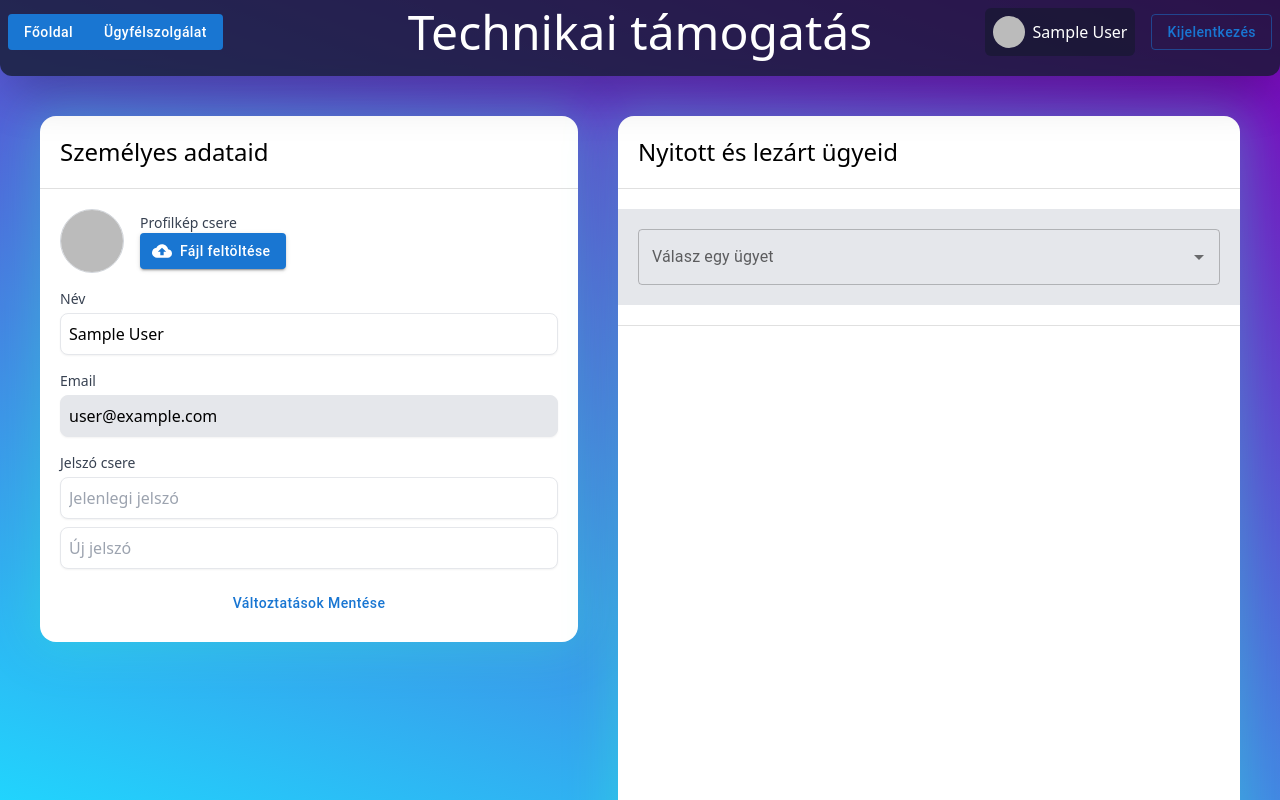
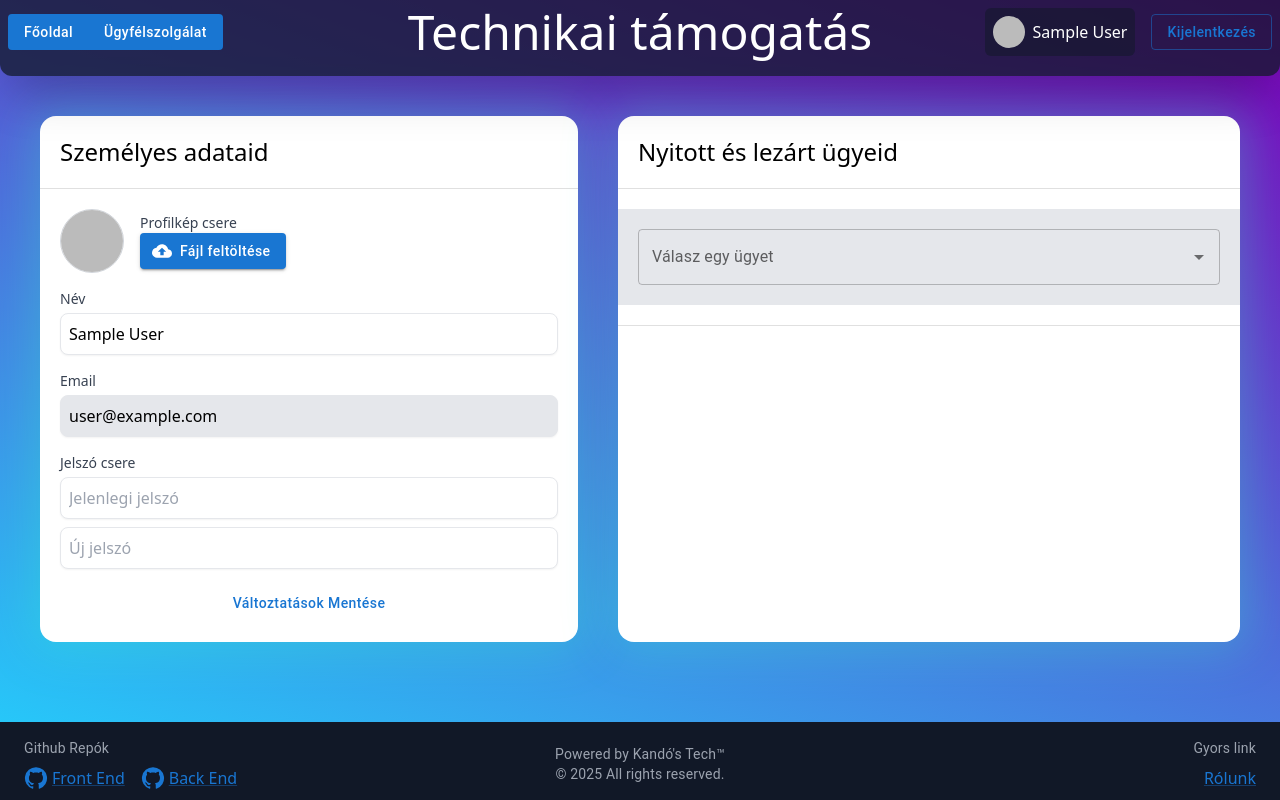
Before and after one commit to balhun/techsupport, a React (Vite) app: page /profile in a window 1280 px wide. Shown: the top 800 px of the page. Built offline with nearby package versions, Linux system fonts and the light colour scheme; no server answers; sample sign-in values are in the browser's storage.

Commit message:
Profile - Admin implementation etc...

```diff
--- a/src/App.jsx
+++ b/src/App.jsx
@@ -82,6 +82,7 @@ function App() {
               auth={auth}
               logout={logout}
               setUser={setUser}
+              admin={admin}
             />
           ),
         },
--- a/src/index.css
+++ b/src/index.css
@@ -41,3 +41,7 @@ body {
 .kisbetu {
     text-transform: none;
 }
+
+.profileBox {
+    height: 525.5px;
+}
--- a/src/pages/Admin.jsx
+++ b/src/pages/Admin.jsx
@@ -32,6 +32,7 @@ export default function Admin({ admin, user }) {
 
     getMessages();
   }, [user, admin]);
+
   useEffect(() => {
     const timeoutId = setTimeout(() => {
       if (admin === false) {
--- a/src/pages/Profile.jsx
+++ b/src/pages/Profile.jsx
@@ -1,14 +1,14 @@
 import React, { useEffect, useState } from 'react';
 import { Button, styled, Divider, Autocomplete, TextField, Alert, Stack } from '@mui/material';
 import { updateProfile, updatePassword } from 'firebase/auth';
-import { Navigate } from 'react-router-dom';
+import { Link, Navigate } from 'react-router-dom';
 import { uploadFile } from '../Uploadfile';
 import { CloudUpload } from '@mui/icons-material';
 import axios from 'axios';
 import { BACKEND_URL } from '../constants/backEnd';
 
 
-export default function Profile({ user,auth,logout,setUser }) {
+export default function Profile({ user, auth, logout, setUser, admin }) {
   const [profilePicture, setProfilePicture] = useState(user?.photoURL||'./blank-pfp.png');
   const [uploading, setUploading] = useState(false);
   const [name, setName] = useState(user?.displayName||'');
@@ -107,11 +107,12 @@ export default function Profile({ user,auth,logout,setUser }) {
     }
     setUser((v)=>({...v,displayName:name}))
   };
+
   return (
     <>
       {user ? (
-        <div className='md:flex m-10 gap-10 block'>
-          <div className="bg-white rounded-2xl mb-10 h-fit glowing">
+        <div className={!admin ? 'md:flex m-10 gap-10 block' : 'lg:flex m-10 gap-10 block'}>
+          <div className="bg-white rounded-2xl mb-10 glowing profileBox">
             <div className='p-5 text-2xl'>
               <h1>Személyes adataid</h1>
             </div>
@@ -184,7 +185,8 @@ export default function Profile({ user,auth,logout,setUser }) {
               <Button sx={{"text-transform" : "none"}} className="w-full bg-blue-500 py-2 rounded-lg hover:bg-blue-600 hover:text-white" onClick={SaveChanges}>Változtatások Mentése</Button>
             </div>
           </div>
-          <div className="rounded-2xl glowing bg-white flex-grow h-screen">
+          <div className="rounded-2xl glowing bg-white flex-grow profileBox relative">
+            {!admin ? <>
               <div className='p-5 text-2xl'>
               Nyitott és lezárt ügyeid
               </div>
@@ -233,6 +235,14 @@ export default function Profile({ user,auth,logout,setUser }) {
                   : ""
                 }
               </div>
+            </> : <>
+                <div className='h-max w-max absolute top-1/2 left-1/2 -translate-x-1/2 -translate-y-1/2'>
+                  <Link to='/admin'><Button variant='contained' sx={{textTransform:"none", height: "100px", fontSize: 15}}>A Jegyek Menedzseléséhez kattints ide!</Button></Link>
+                </div>
+            </>
+
+            }
+
           </div>
         </div>
       ) : (
--- a/src/pages/RespFooter.jsx
+++ b/src/pages/RespFooter.jsx
@@ -6,16 +6,7 @@ export default function RespFooter() {
   const [showFooter, setShowFooter] = useState(false);
   const isLargeScreen = useMediaQuery("(min-width: 640px)");
 
-  useEffect(() => {
-    const Scroll = () => {
-      if (!isLargeScreen) {
-        setShowFooter(window.scrollY > 100);
-      }
-    };
 
-    window.addEventListener("scroll", Scroll);
-    return () => window.removeEventListener("scroll", Scroll);
-  }, [isLargeScreen]);
 
   //Mivel a gombok egy Link nem lehet sima tailwindel szerkeszteni. cssben kell.
 
```
Lines whose indentation alone changed are shown as unchanged.
